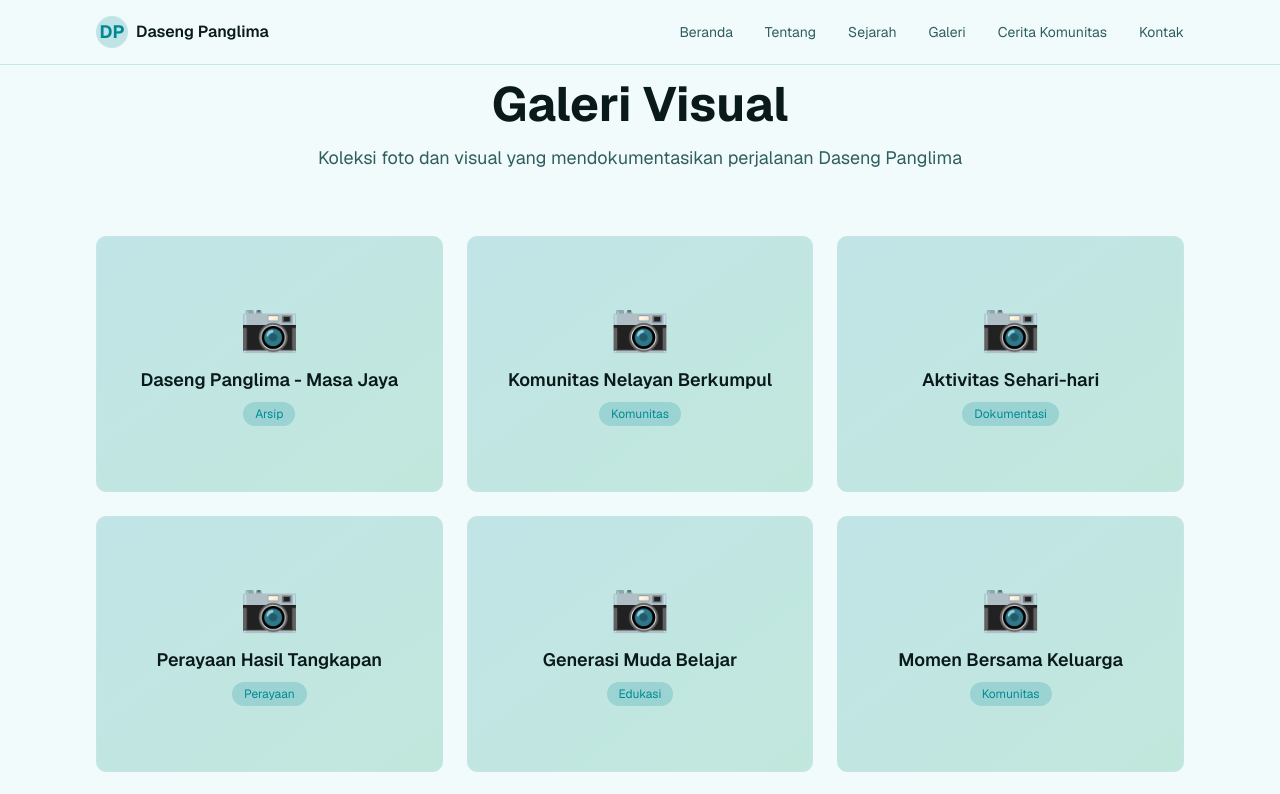
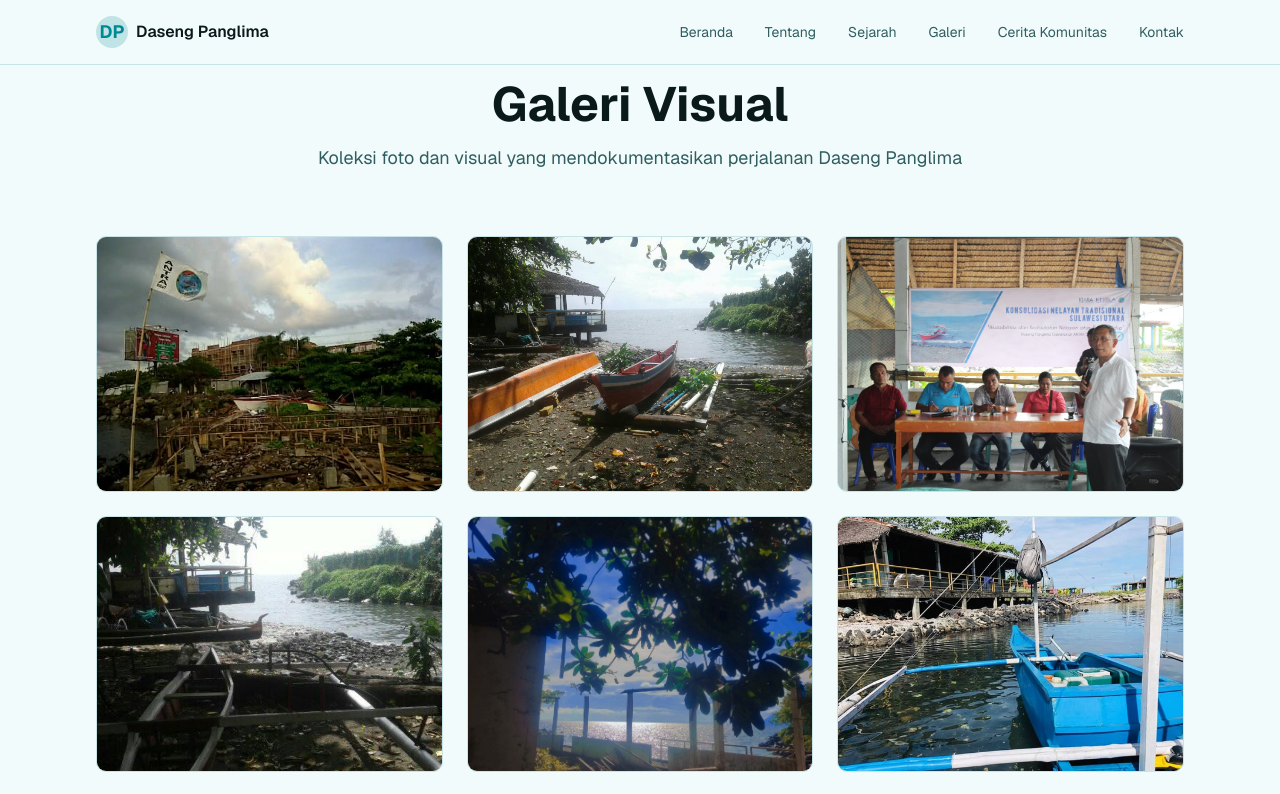
Before and after one commit to MikeNoppo/daseng-panglima, a Next.js app: page /gallery in a window 1280 px wide. Shown: the top 794 px of the page. Built offline with nearby package versions, Linux system fonts and the light colour scheme.

Commit message:
refactor: update gallery items with images and improve layout styling

```diff
--- a/app/gallery/page.tsx
+++ b/app/gallery/page.tsx
@@ -1,14 +1,17 @@
 import { Navigation } from "@/components/navigation"
 import { Footer } from "@/components/footer"
+import Image from "next/image"
 
 export default function GalleryPage() {
   const galleryItems = [
-    { id: 1, title: "Daseng Panglima - Masa Jaya", category: "Arsip" },
-    { id: 2, title: "Komunitas Nelayan Berkumpul", category: "Komunitas" },
-    { id: 3, title: "Aktivitas Sehari-hari", category: "Dokumentasi" },
-    { id: 4, title: "Perayaan Hasil Tangkapan", category: "Perayaan" },
-    { id: 5, title: "Generasi Muda Belajar", category: "Edukasi" },
-    { id: 6, title: "Momen Bersama Keluarga", category: "Komunitas" },
+    { id: 1, title: "Daseng Panglima - 2003", category: "Arsip", image: "/gallery/2003-daseng.jpg" },
+    { id: 2, title: "Daseng Panglima - 2020", category: "Arsip", image: "/gallery/2020-daseng.jpg" },
+    { id: 3, title: "Konsolidasi Nelayan Sulut", category: "Komunitas", image: "/gallery/31-Jul-2018-Gelar Konsolidasi, Nelayan Sulut Ungkapkan Berbagai Persoalan.jpg" },
+    { id: 4, title: "Daseng - Juni 2020", category: "Dokumentasi", image: "/gallery/Daseng-29-juni-2020.jpg" },
+    { id: 5, title: "Tampak Depan Daseng", category: "Dokumentasi", image: "/gallery/dasengFrontView.jpg" },
+    { id: 6, title: "Pemandangan dari Kapal", category: "Dokumentasi", image: "/gallery/dasenBoatView.png" },
+    { id: 7, title: "Frances and Sea", category: "Komunitas", image: "/gallery/fancesAndSea.jpg" },
+    { id: 8, title: "Pemandangan Laut", category: "Dokumentasi", image: "/gallery/SeaView.jpg" },
   ]
 
   return (
@@ -28,14 +31,19 @@ export default function GalleryPage() {
             {galleryItems.map((item) => (
               <div
                 key={item.id}
-                className="group relative h-64 bg-linear-to-br from-primary/20 to-accent/20 rounded-lg overflow-hidden border border-border hover:border-primary/50 transition-all hover:shadow-lg cursor-pointer"
+                className="group relative h-64 rounded-lg overflow-hidden border border-border hover:border-primary/50 transition-all hover:shadow-lg cursor-pointer"
               >
-                <div className="absolute inset-0 flex flex-col items-center justify-center p-6 text-center">
-                  <div className="text-5xl mb-4 group-hover:scale-110 transition-transform">📷</div>
-                  <h3 className="text-lg font-semibold text-foreground mb-2">{item.title}</h3>
-                  <span className="text-xs px-3 py-1 bg-primary/20 text-primary rounded-full">{item.category}</span>
+                <Image
+                  src={item.image}
+                  alt={item.title}
+                  fill
+                  className="object-cover group-hover:scale-105 transition-transform duration-300"
+                />
+                <div className="absolute inset-0 bg-linear-to-t from-black/80 via-black/20 to-transparent opacity-0 group-hover:opacity-100 transition-opacity duration-300" />
+                <div className="absolute bottom-0 left-0 right-0 p-4 translate-y-full group-hover:translate-y-0 transition-transform duration-300">
+                  <h3 className="text-lg font-semibold text-white mb-2">{item.title}</h3>
+                  <span className="text-xs px-3 py-1 bg-primary/80 text-white rounded-full">{item.category}</span>
                 </div>
-                <div className="absolute inset-0 bg-black/0 group-hover:bg-black/10 transition-colors" />
               </div>
             ))}
           </div>
```
